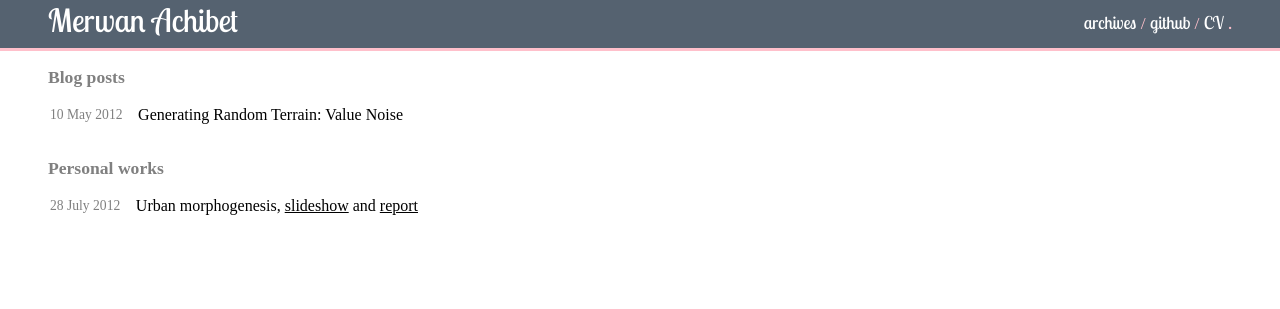
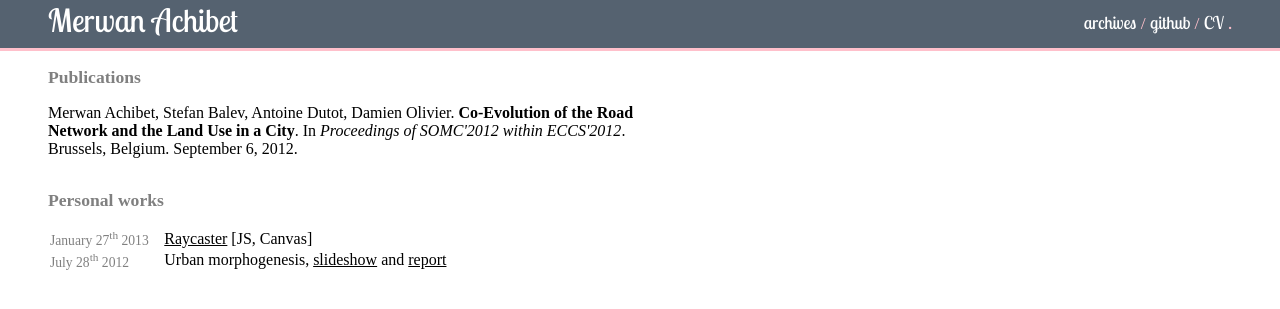
Before and after one commit to merwaaan/merwaaan.github.com, a Jekyll site: the page built from index.html, in a window 1280 px wide. Shown: the top 309 px of the page. Built offline with Jekyll 4.4.1, drawn with Linux system fonts in a browser that asks for light colours; some web fonts are replaced; Markdown is read by kramdown in place of the engine named in the settings.

Commit message:
change template

```diff
--- a/css/screen.css
+++ b/css/screen.css
@@ -26,8 +26,6 @@ h2 {
 h3 {
 	font-weight: normal;
 }
-
-
 
 .soft {
 	color: grey;
@@ -145,12 +143,28 @@ article pre {
 	border: 1px solid lightgrey;
 }
 
-#articles, #projects {
+#publications, #projects {
 	margin-top: 1em;
 	margin-bottom: 2em;
 }
 
-#articles tr td, #projects tr td {
+#publications {
+	width: 50%;
+}
+
+#publications .who {
+
+}
+
+#publications .what {
+	font-weight: bold;
+}
+
+#publications .where {
+	font-style: italic;
+}
+
+#projects tr td {
 	padding-right: 1em;
 }
 
--- a/index.html
+++ b/index.html
@@ -3,22 +3,23 @@ layout: default
 title: Blog
 ---
 
-<h5>Blog posts</h5>
+<h5>Publications</h5>
 
-<table id="articles">
-  {% for post in site.posts %}
-  <tr>
-    <td class="soft">{{ post.date | date_to_string }}</td>
-    <td><a href="{{ post.url }}">{{ post.title }}</a></td>
-  </tr>
-  {% endfor %}
-</table>
+<div id="publications">
+
+	<p  class="pub"><span class="who">Merwan Achibet, Stefan Balev, Antoine Dutot, Damien Olivier</span>. <span class="what">Co-Evolution of the Road Network and the Land Use in a City</span>. In <span class="where">Proceedings of SOMC'2012 within ECCS'2012</span>. Brussels, Belgium. September 6, 2012.</p>
+
+</div>
 
 <h5>Personal works</h5>
 
 <table id="projects">
   <tr>
-    <td class="soft">28 July 2012</td>
+    <td class="soft">January 27<sup>th</sup> 2013</td>
+    <td><a href="raycaster/">Raycaster</a> [JS, Canvas]</td>
+  </tr>
+	<tr>
+    <td class="soft">July 28<sup>th</sup> 2012</td>
     <td>Urban morphogenesis, <a href="http://merwaaan.github.com/city">slideshow</a> and <a href="http://merwaaan.github.com/city/rapport.pdf">report</a></td>
   </tr>
 </table>
```
